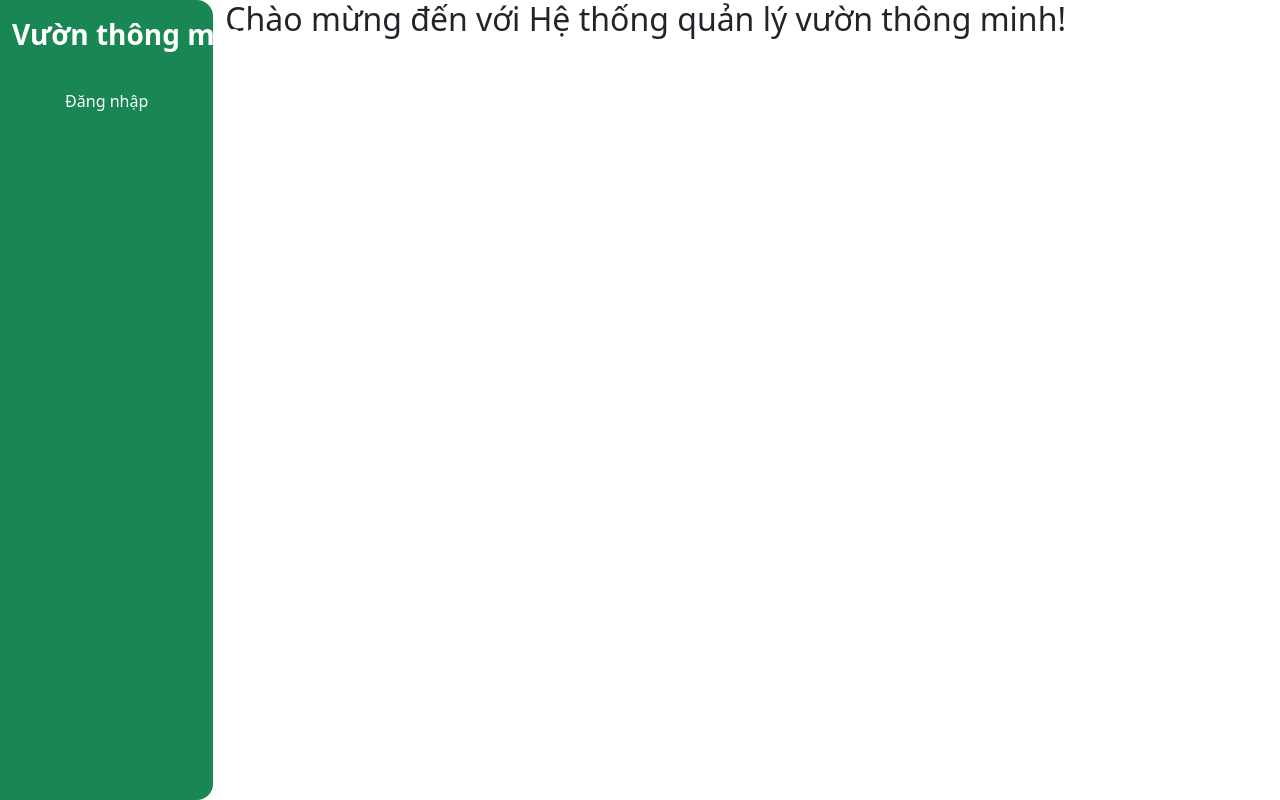
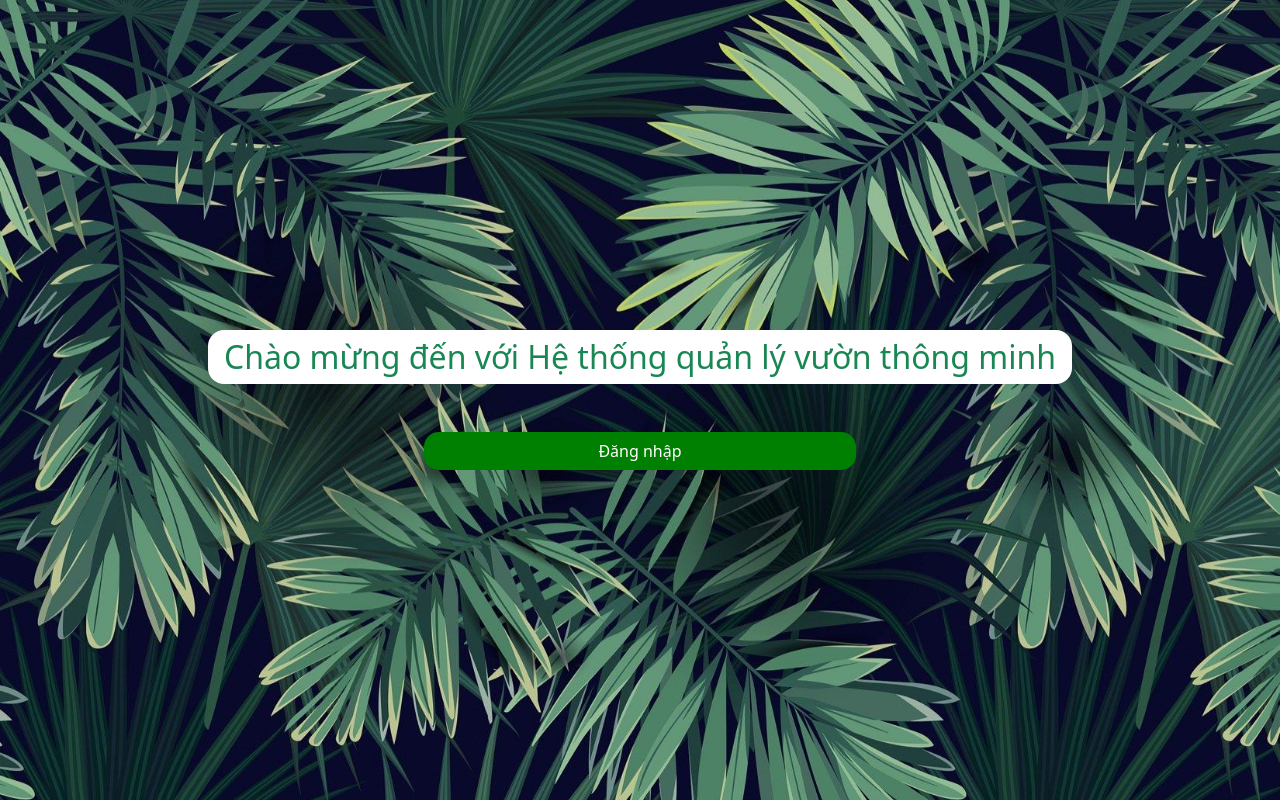
Before and after one commit to nghiado06082003/Multidisciplinary_Project_Sem_232, a React (Create React App) app in the folder web/: page / in a window 1280 px wide. Built offline with nearby package versions, Linux system fonts and the light colour scheme.

Commit message:
add more inputs for adding room page

```diff
--- a/web/src/App.js
+++ b/web/src/App.js
@@ -11,8 +11,8 @@ function App() {
   return (
     <Routes>
       <Route path='/login' element={<LogIn />} />
+      <Route path="/" index element={<Homepage />} />
       <Route path="/" element={<NavBar />}>
-        <Route index element={<Homepage />} />
         <Route path='gardens'>
           <Route index element={<GardensList />} />
           <Route path=":garden_id/rooms">
--- a/web/src/components/garden/gardenRoomList.js
+++ b/web/src/components/garden/gardenRoomList.js
@@ -91,10 +91,11 @@ export const GardenRoomList = () => {
   return (
     <div className="container-md px-4">
       <h2>Danh sách phòng trong vườn </h2>
+      <div>
         <div className="border border-2 rounded-4 shadow pt-2 pb-3 px-5">
           <h3 className="m-0 text-success">Thêm phòng mới</h3>
           <div className="d-flex">
-          <div className="col-auto mb-3 addGarden">
+            <div className="d-flex mb-3 addNewRoom justify-content-between">
               <div>
                 <label
                   for="roomName"
@@ -114,8 +115,43 @@ export const GardenRoomList = () => {
                   }}
                 />
               </div>
+
+              <div>
+                <label
+                  for="roomName"
+                  className="form-label fw-semibold addGardenLabel"
+                >
+                  Chế độ tự động
+                </label>
+                <select
+                  className="form-select px-4 border-2 border-success addGardenInput"
+                  id="auto-mode"
+                  name="auto-mode"
+                >
+                  <option value="on">Bật</option>
+                  <option value="off">Tắt</option>
+                </select>
               </div>
-          <div className="addGardenButton">
+
+              <div>
+                <label
+                  for="roomName"
+                  className="form-label fw-semibold addGardenLabel"
+                >
+                  Giá trị nhiệt
+                </label>
+                <input
+                  type="text"
+                  className="form-control border-success border-2 addGardenInput"
+                  id="tempValue"
+                  name="tempValue"
+                  onKeyDown={(e) => {
+                    if (e.key === "Enter") onSaveClicked();
+                  }}
+                />
+              </div>
+            </div>
+            <div className="addGardenButton mb-3">
               {isAdding ? (
                 <div className="spinner-border text-success" role="status">
                   <span className="visually-hidden">Đang tải nội dung...</span>
@@ -139,6 +175,9 @@ export const GardenRoomList = () => {
             </div>
           </div>
         </div>
+        <div></div>
+      </div>
+
       <div className="justify-content-center border border-2 rounded-4 shadow px-5 mt-3 pt-3 gardenList">
         <div className="col">
           <div className="col-auto d-flex justify-content-between mb-3">
--- a/web/src/components/garden/gardenStyle.css
+++ b/web/src/components/garden/gardenStyle.css
@@ -22,3 +22,7 @@
     align-items: center;
     margin-top: 15px;
 }
+
+.addNewRoom {
+    width: 85%;
+}
--- a/web/src/components/garden/gardensList.js
+++ b/web/src/components/garden/gardensList.js
@@ -69,7 +69,7 @@ export const GardensList = () => {
         </thead>
         <tbody>
           {garden_list.data.map((garden) => (
-            <tr>
+            <tr key={garden._id}>
               <th>{garden._id}</th>
               <td>{garden.name}</td>
               <td>
--- a/web/src/components/login/logIn.js
+++ b/web/src/components/login/logIn.js
@@ -1,6 +1,7 @@
 import { useState } from "react";
 import { useNavigate } from "react-router-dom";
 import { useLoginMutation } from "../../api/apiSlice";
+import { Link } from "react-router-dom";
 import Cookies from "universal-cookie";
 import "./logInStyle.css";
 const cookies = new Cookies();
@@ -8,7 +9,7 @@ const cookies = new Cookies();
 export const LogIn = () => {
   const [username, setUsername] = useState("");
   const [password, setPassword] = useState("");
-  const [log, setLog] = useState(true)
+  const [log, setLog] = useState(true);
   const navigate = useNavigate();
 
   const onUsernameChange = (e) => setUsername(e.target.value);
@@ -27,7 +28,7 @@ export const LogIn = () => {
           path: "/",
         });
         setTimeout(() => window.location.reload(), 100);
-        navigate("/");
+        navigate("/gardens");
       } catch (err) {
         alert(err);
       }
@@ -37,13 +38,30 @@ export const LogIn = () => {
   return (
     <div className="loginPage">
       <div className="wallpage">
-          <div className="text-white fw-semibold fs-4 ms-4 mt-2 goback" onClick={() => {navigate('/')}}>Quay về</div>
+        <div
+          className="text-white fw-semibold fs-4 ms-4 mt-2 goback"
+          onClick={() => {
+            navigate("/");
+          }}
+        >
+          Quay về
+        </div>
       </div>
       <div className="row justify-content-end">
         <div className="col-md-6 loginContainer">
-          <div className={`loginContent ${!log ? 'd-none' : 'appear'}`}>
+          {cookies.get("access-token") ? (
+            <div className={`loginContent ${!log ? "d-none" : "appear"}`}>
+              <h2>Bạn đã đăng nhập thành công</h2>
+              <div className="buttonContainer m-auto">
+                <Link to='/gardens' className="primaryButton btn mt-4">Tiếp tục quản lý vườn</Link>
+              </div>
+            </div>
+          ) : (
+            <div className={`loginContent ${!log ? "d-none" : "appear"}`}>
               <h2 className="mb-2">Đăng nhập</h2>
-            <div className="mb-3 welcome">Chào mừng bạn trở lại với hệ thống vườn thông minh</div>
+              <div className="mb-3 welcome">
+                Chào mừng bạn trở lại với hệ thống vườn thông minh
+              </div>
               <form>
                 <div className="mb-3">
                   <label for="username" className="form-label inputLabel">
@@ -69,7 +87,9 @@ export const LogIn = () => {
                     id="password"
                     name="password"
                     placeholder="12345678"
-                  onKeyDown={(e) => {if(e.key === 'Enter') handleSubmit()}}
+                    onKeyDown={(e) => {
+                      if (e.key === "Enter") handleSubmit();
+                    }}
                     value={password}
                     onChange={onPasswordChange}
                   />
@@ -79,13 +99,24 @@ export const LogIn = () => {
                 Đăng nhập
               </button>
               <div className="text-center fw-semibold text-secondary">
-                Bạn chưa có tài khoản? <span onClick={() => {setLog(!log)}} className="fw-semibold signUpNow">Đăng ký ngay</span>
+                Bạn chưa có tài khoản?{" "}
+                <span
+                  onClick={() => {
+                    setLog(!log);
+                  }}
+                  className="fw-semibold signUpNow"
+                >
+                  Đăng ký ngay
+                </span>
               </div>
             </div>
+          )}
 
-          <div className={`signupContent ${log ? 'd-none' : 'appear'}`}>
+          <div className={`signupContent ${log ? "d-none" : "appear"}`}>
             <h2 className="mb-2">Đăng ký</h2>
-            <div className="mb-3 welcome">Chào mừng bạn đến với hệ thống vườn thông minh</div>
+            <div className="mb-3 welcome">
+              Chào mừng bạn đến với hệ thống vườn thông minh
+            </div>
             <form>
               <div className="mb-3">
                 <label for="username" className="form-label inputLabel">
@@ -120,7 +151,15 @@ export const LogIn = () => {
               Đăng ký
             </button>
             <div className="text-center fw-semibold text-secondary">
-                Bạn đã có tài khoản? <span onClick={() => {setLog(!log)}} className="fw-semibold signUpNow">Đăng nhập ngay</span>
+              Bạn đã có tài khoản?{" "}
+              <span
+                onClick={() => {
+                  setLog(!log);
+                }}
+                className="fw-semibold signUpNow"
+              >
+                Đăng nhập ngay
+              </span>
             </div>
           </div>
         </div>
--- a/web/src/template/homepage.js
+++ b/web/src/template/homepage.js
@@ -1,9 +1,18 @@
 import React from 'react'
+import { Link } from 'react-router-dom'
+import './homepageStyle.css'
 
 export const Homepage = () => {
     return (
-        <div className='container-md'>
-            <h2>Chào mừng đến với Hệ thống quản lý vườn thông minh!</h2>
+        <div className='homepage d-flex justify-content-center align-items-center'>
+            <div className='homepageContent'>
+                <h2 className='text-success bg-white homepageTitle px-3 py-2 rounded-4'>Chào mừng đến với Hệ thống quản lý vườn thông minh</h2>
+                <div className='d-flex justify-content-center mt-5'>
+                    <div className='buttonContainer'>
+                        <Link to='/login' className='btn primaryButton'>Đăng nhập</Link>
+                    </div>
+                </div>
+            </div>
         </div>
     )
 }
--- /dev/null
+++ b/web/src/template/homepageStyle.css
@@ -0,0 +1,9 @@
+.homepage {
+    background: url(../components/login/loginImage.jpg) no-repeat center / cover;
+    width: 100wh;
+    height: 100vh;
+}
+
+.buttonContainer {
+    width: 50%;
+}
--- a/web/src/template/navbar.js
+++ b/web/src/template/navbar.js
@@ -47,7 +47,7 @@ export const NavBar = () => {
   return (
     <>
       <div className="d-flex">
-        <div className="col-2 bg-success rounded-end-4" style={{"height": "100vh"}}>
+        <div className="col-2 bg-success" style={{"height": "100vh"}}>
           <nav className="navbar">
             <div className="container-fluid">
               <Link style={{width: '100%'}} className="navbar-brand text-white text-center d-block fw-semibold fs-3 pb-4" to="/">
```
Lines whose indentation alone changed are shown as unchanged.
